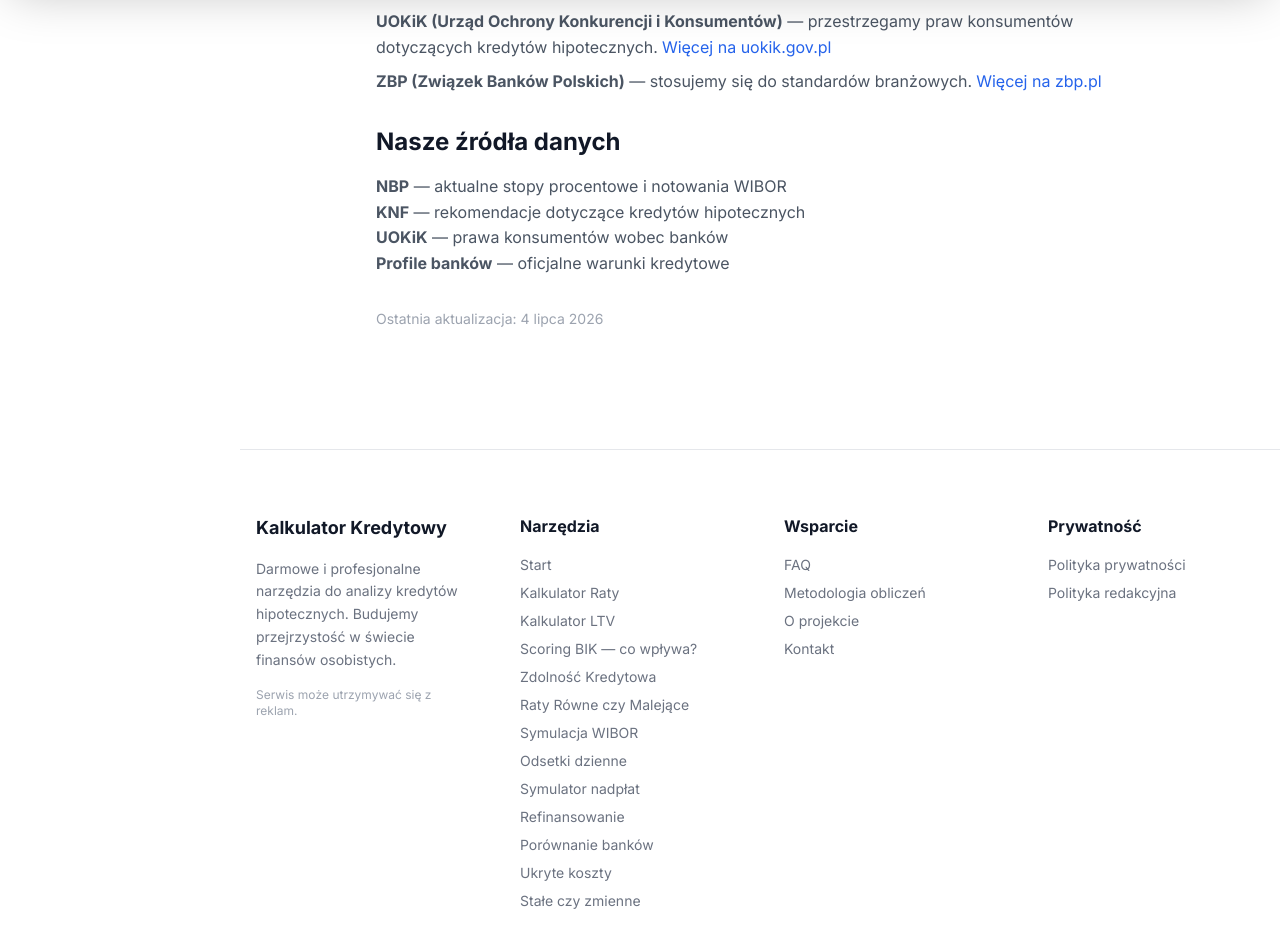
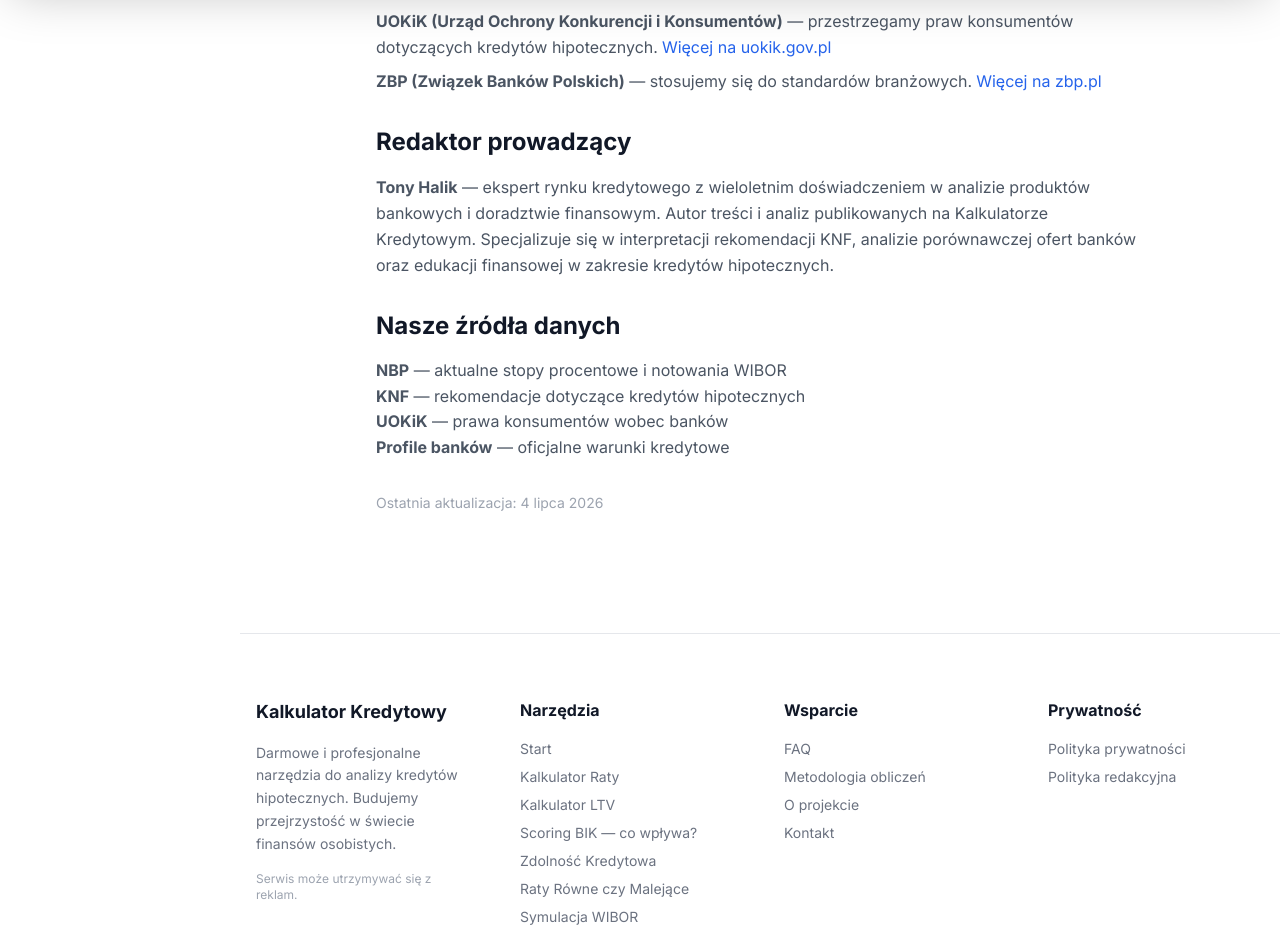
Before and after one commit to kawlas/KREDYT, a React (Vite) app: page /o-projekcie in a window 1280 px wide. Shown: the part 821-1747 px from the top of the page. Built offline with nearby package versions, Linux system fonts and the light colour scheme; no server answers.

Commit message:
Task 3: E-E-A-T author byline in topics + About + Editorial
- Added visible author byline (Tony Halik) in TopicPage articles
- Updated AboutPage with 'Redaktor prowadzący' section
- Updated EditorialPolicyPage with author info
- 674 tests passing

```diff
--- a/src/pages/AboutPage.tsx
+++ b/src/pages/AboutPage.tsx
@@ -74,6 +74,14 @@
           </li>
         </ul>
 
+        <h2 className="text-2xl font-bold text-gray-900 mb-4 mt-8">Redaktor prowadzący</h2>
+        <p className="text-gray-600 leading-relaxed">
+          <strong>Tony Halik</strong> — ekspert rynku kredytowego z wieloletnim doświadczeniem w analizie
+          produktów bankowych i doradztwie finansowym. Autor treści i analiz publikowanych na
+          Kalkulatorze Kredytowym. Specjalizuje się w interpretacji rekomendacji KNF, analizie
+          porównawczej ofert banków oraz edukacji finansowej w zakresie kredytów hipotecznych.
+        </p>
+
         <h2 className="text-2xl font-bold text-gray-900 mb-4 mt-8">Nasze źródła danych</h2>
         <ul className="text-gray-600">
           <li><strong>NBP</strong> — aktualne stopy procentowe i notowania WIBOR</li>
--- a/src/pages/EditorialPolicyPage.tsx
+++ b/src/pages/EditorialPolicyPage.tsx
@@ -22,6 +22,10 @@
             Kalkulator Kredytowy to niezależne, darmowe narzędzie edukacyjne, którego celem jest
             zwiększenie przejrzystości w procesie ubiegania się o kredyt hipoteczny w Polsce.
             Naszym celem jest demokratyzacja wiedzy finansowej i pomoc w podejmowaniu świadomych decyzji.
+          </p>
+          <p className="mt-4">
+            Redaktorem prowadzącym i autorem głównym treści jest <strong>Tony Halik</strong> —
+            ekspert rynku kredytowego z doświadczeniem w analizie produktów bankowych.
           </p>
         </section>
 
--- a/src/pages/TopicPage.tsx
+++ b/src/pages/TopicPage.tsx
@@ -50,6 +50,13 @@
           <p className="text-xl text-gray-600 leading-relaxed italic border-l-4 border-blue-500 pl-6 py-2 bg-blue-50/30 rounded-r-xl">
             {topic.intro}
           </p>
+          <div className="flex flex-wrap items-center gap-3 mt-4 text-sm text-gray-400">
+            <span>Autor: <strong>Tony Halik</strong></span>
+            <span className="hidden sm:inline">·</span>
+            <span>Ekspert rynku kredytowego</span>
+            <span className="hidden sm:inline">·</span>
+            <span>Aktualizacja: <time dateTime="2026-07-04">4 lipca 2026</time></span>
+          </div>
         </section>
 
         <div className="space-y-12">
```
